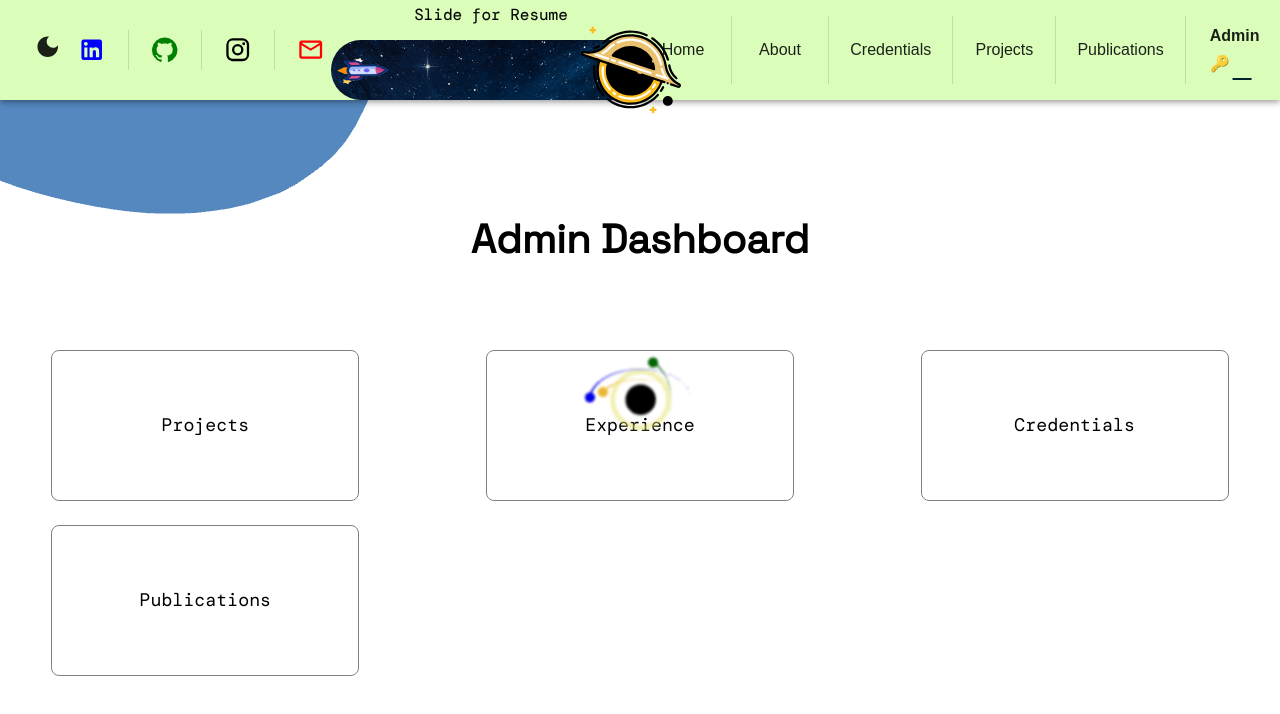
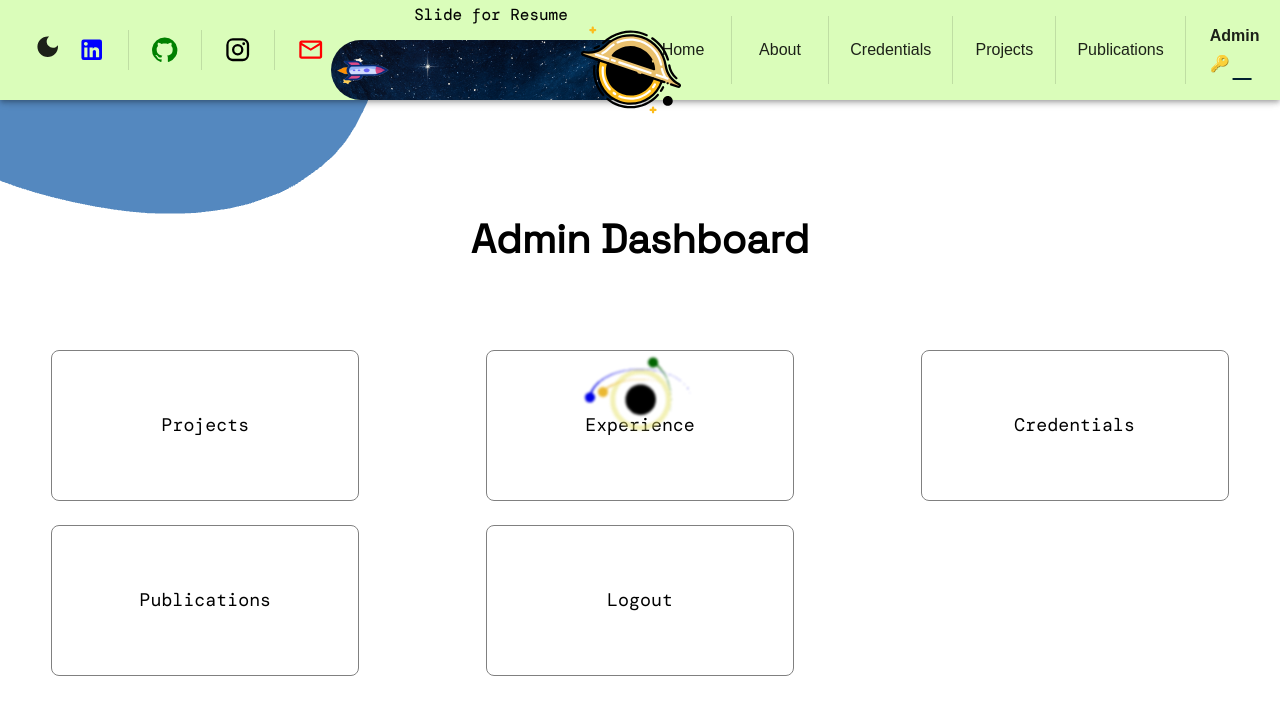
Before and after one commit to YashNarK/my-next-portfolio, a Next.js app: page /admin in a window 1280 px wide. Shown: the top 714 px of the page. Built offline with nearby package versions, Linux system fonts and the light colour scheme.

Commit message:
added logout

```diff
--- a/src/app/admin/page.tsx
+++ b/src/app/admin/page.tsx
@@ -22,6 +22,10 @@ const page = () => {
     {
       name: "Publications",
       path: "admin/publications",
+    },
+    {
+      name: "Logout",
+      path: "api/auth/logout",
     },
   ];
   return (
@@ -65,8 +69,17 @@ const page = () => {
                     transform: "scale(1.2)",
                   },
                 }}
-                onClick={() => {
-                  router.push(menu.path);
+                onClick={async () => {
+                  if (menu.name === "Logout") {
+                    try {
+                      await fetch("/api/auth/logout", { method: "POST" });
+                      router.push("/login");
+                    } catch (err) {
+                      console.error("Logout failed:", err);
+                    }
+                  } else {
+                    router.push(menu.path);
+                  }
                 }}
               >
                 <Typography variant="professional">{menu.name}</Typography>
```
